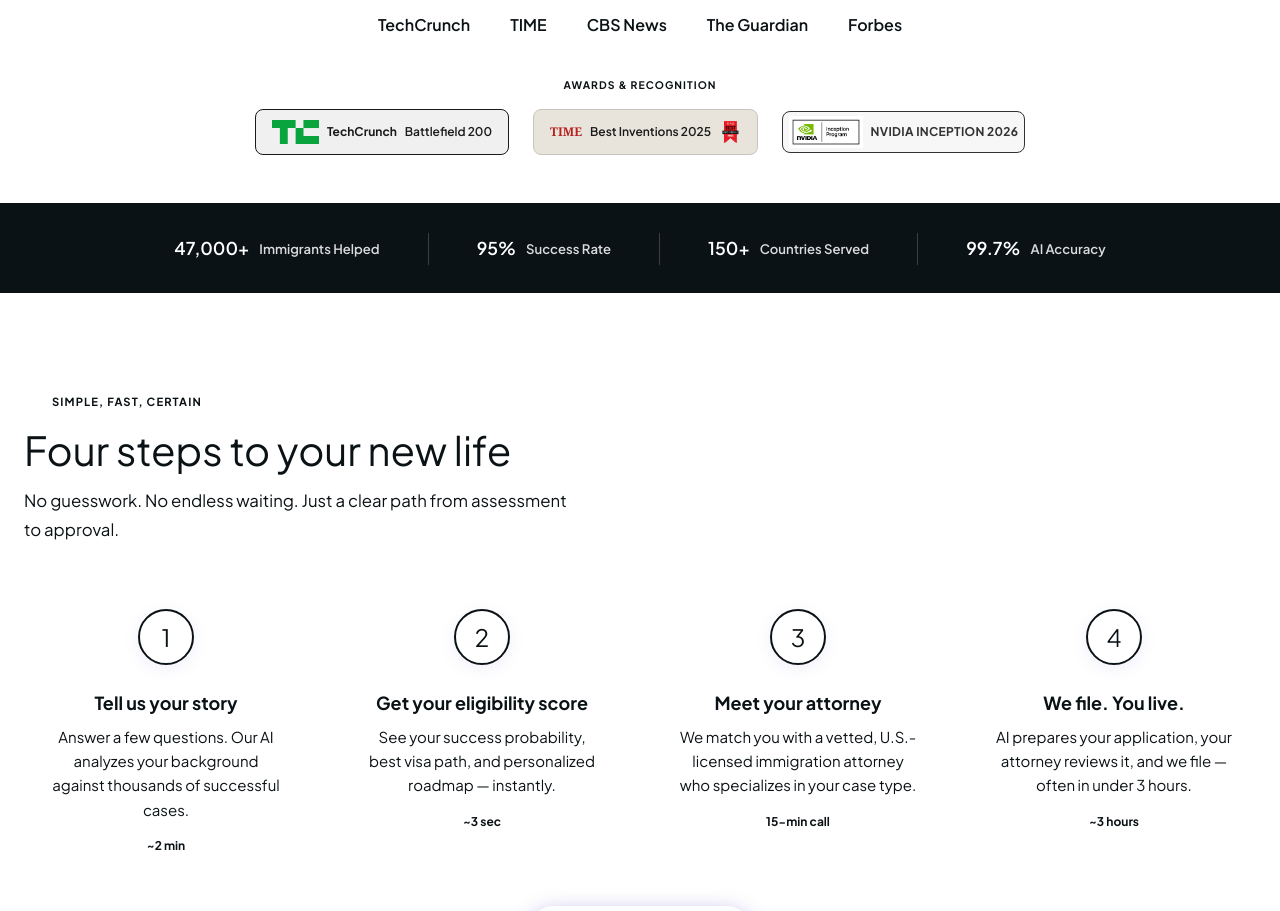
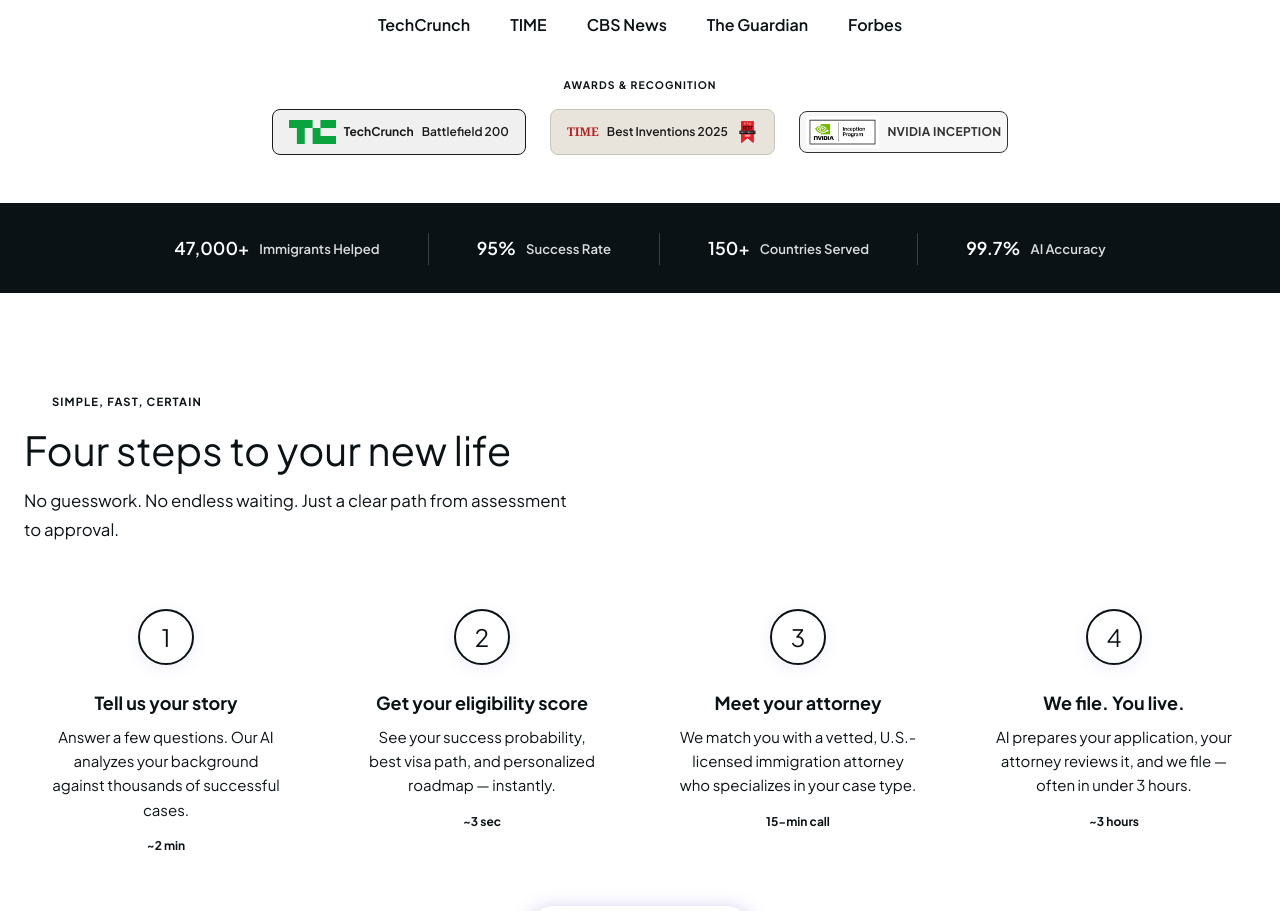
Before and after one commit to bisimusic/JustiGuideAI, a Next.js app: page / in a window 1280 px wide. Shown: the part 1080-1991 px from the top of the page. Built offline with nearby package versions, Linux system fonts and the light colour scheme.

Commit message:
PressLogos: remove 2026 from NVIDIA Inception label
Made-with: Cursor

```diff
--- a/components/SocialProofSection.tsx
+++ b/components/SocialProofSection.tsx
@@ -124,7 +124,7 @@ export function PressLogos() {
           </a>
           <span className="inline-flex items-center gap-2 px-1.5 py-1 rounded-lg text-xs font-bold bg-[#f7f7f7] text-[#333] border border-border/60">
             <img src="/assets/nvidia-inception-badge.png" alt="" role="presentation" className="h-8 w-auto shrink-0 object-contain" />
-            <span className="tracking-wide uppercase">NVIDIA Inception 2026</span>
+            <span className="tracking-wide uppercase">NVIDIA Inception</span>
           </span>
         </div>
       </div>
```
